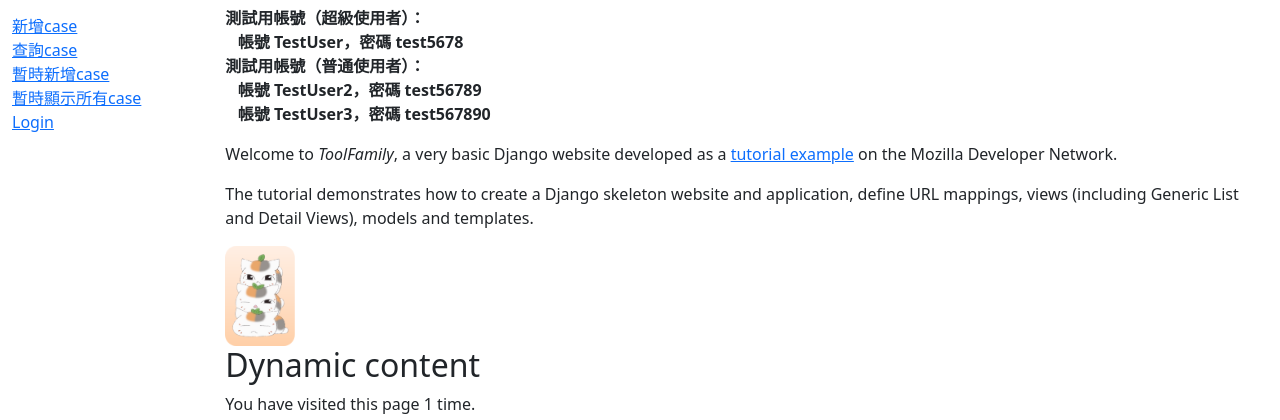
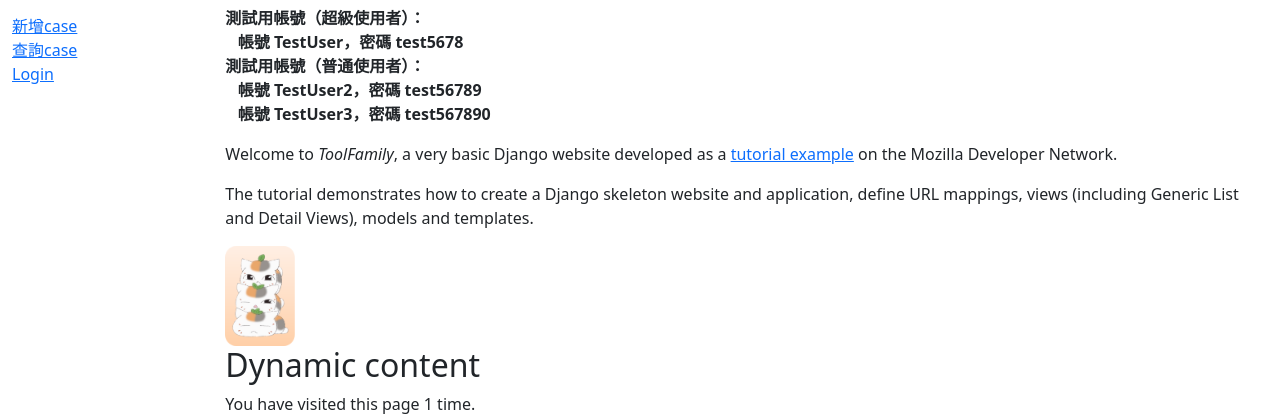
Before and after one commit to YuehChi/ToolBox, a Django app: page /toolfamily/ in a window 1280 px wide. Shown: the part 50-470 px from the top of the page. Run offline with Django 4.2, Linux system fonts and the light colour scheme; some libraries are stand-ins or nearby versions.

Commit message:
Delete temp

```diff
--- a/toolcase/toolfamily/templates/base_generic.html
+++ b/toolcase/toolfamily/templates/base_generic.html
@@ -51,8 +51,7 @@
   <ul class="sidebar-nav">
     <li><a href="{% url 'case-new'%}">新增case</a></li>
     <li><a href="{% url 'case-search'%}">查詢case</a></li>
-    <li><a href="{% url 'new_temp'%}">暫時新增case</a></li>
-    <li><a href="{% url 'case_all_temp'%}">暫時顯示所有case</a></li>
+
 
 
    {% if user.is_authenticated %}
--- a/toolcase/toolfamily/urls.py
+++ b/toolcase/toolfamily/urls.py
@@ -18,7 +18,4 @@ urlpatterns += [
     path('case/profile/<int:case_id>/', views.case_profile, name='case-profile' ),
     path('case/profile/<int:case_id>/edit/',views.case_profile_edit, name='case-profile-edit'),
     path('case/search/', views.case_search,name='case-search'),
-    #### use temp url
-    path('case/new_temp/',views.case_new_temp, name='new_temp'),
-    path('case/case_all_temp/',views.case_all_temp, name='case_all_temp'),
 ]
--- a/toolcase/toolfamily/views.py
+++ b/toolcase/toolfamily/views.py
@@ -69,10 +69,6 @@ def case_new(request):
         case = Case.objects.first()
 
         # 照片
-
-        # image = request.FILES.get('photo_image')
-        # casephoto = CasePhoto(image = image , case = case)
-        # casephoto.save()
 
         image = request.FILES.getlist('photo_image')
         for f in image:
@@ -214,104 +210,3 @@ def case_search(request):
 
     #list_case = Case.objects.select_related('case_status')
     return render(request,'case/search.html',locals()) #之後要改
-
-
-
-
-
-#---------------temp--------------
-#======================================================================================
-#-------------新增CASE---------------
-@login_required
-def case_new_temp(request):
-
-    ### 登入權限判斷
-    # if not request.user.is_authenticated:
-    #    return render(request,'index.html')
-
-    # else:
-
-    if request.method == "POST" :
-
-        #委託人-外部鍵
-        publisher = UserDetail.objects.get(user_id = "4")
-
-        #狀態-外部鍵
-        case_status = Status.objects.get(status_id = "1")
-
-        # 委託資訊
-        title = request.POST.get('title')
-        description = request.POST.get('description')
-        reward = request.POST.get('reward')
-        location = request.POST.get('location')
-        constraint = request.POST.get('constraint')
-
-        # 時間
-        started_datetime = request.POST.get('started_datetime')  # 任務開始時間（預設為空）
-        ended_datetime = request.POST.get('ended_datetime')
-
-        # 新增 人數 、工作方式
-
-        num = request.POST.get('num')
-        work = request.POST.get('work')
-
-        case = Case(title = title ,publisher = publisher, description = description , reward = reward, location = location ,
-        constraint = constraint, started_datetime = started_datetime , ended_datetime = ended_datetime,case_status =case_status,
-        num = num , work = work)
-        case.save()
-
-
-
-        # 外部鍵 case (抓最新一筆關聯)
-        case = Case.objects.first()
-
-        # 照片
-
-        image = request.FILES.getlist('photo_image')
-        for f in image:
-            file = CasePhoto(image=f, case = case)
-            file.save()
-
-        # 類型
-        type_temp = request.POST.getlist('case_type')
-        for i in range(len(type_temp)):
-            type = Type.objects.get(type_id = type_temp[i])
-            case_type = Case_Type(case_type = type, case = case )
-            case_type.save()
-
-        # 領域
-        field_temp = request.POST.getlist('case_field')
-        for i in range(len(field_temp)):
-            field = Field.objects.get(field_id = field_temp[i])
-            case_field = Case_Field(case_field = field ,case = case)
-            case_field.save()
-
-
-        pk_key = case.case_id
-
-        list_case = Case.objects.filter(Q(case_id=pk_key) & Q(shown_public=True))
-        case_fields = Case_Field.objects.filter(case = pk_key)
-        case_types = Case_Type.objects.filter(case = pk_key)
-        case_photo = CasePhoto.objects.filter(case = pk_key)
-
-        return redirect('case-profile',case_id = pk_key)
-
-
-
-    return render(request,'case/new_temp.html',locals())
-
-
-
-
-
-@login_required
-def case_all_temp(request):
-
-    list_case = Case.objects.filter(shown_public=True)
-    case_fields = Case_Field.objects.all()
-    case_types = Case_Type.objects.all()
-    case_photo = CasePhoto.objects.all()
-
-
-    #list_case = Case.objects.select_related('case_status')
-    return render(request,'case/case_all_temp.html',locals()) #之後要改
```
Also changed, not shown: toolcase/toolfamily/templates/case/new_temp.html (deleted, +0 -48 lines).
